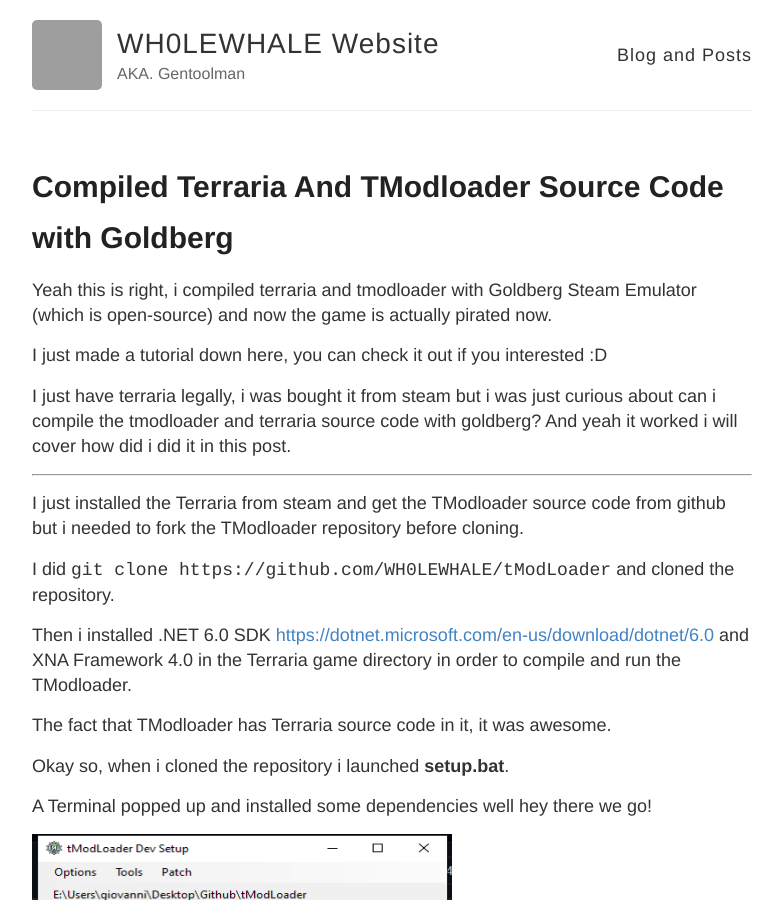
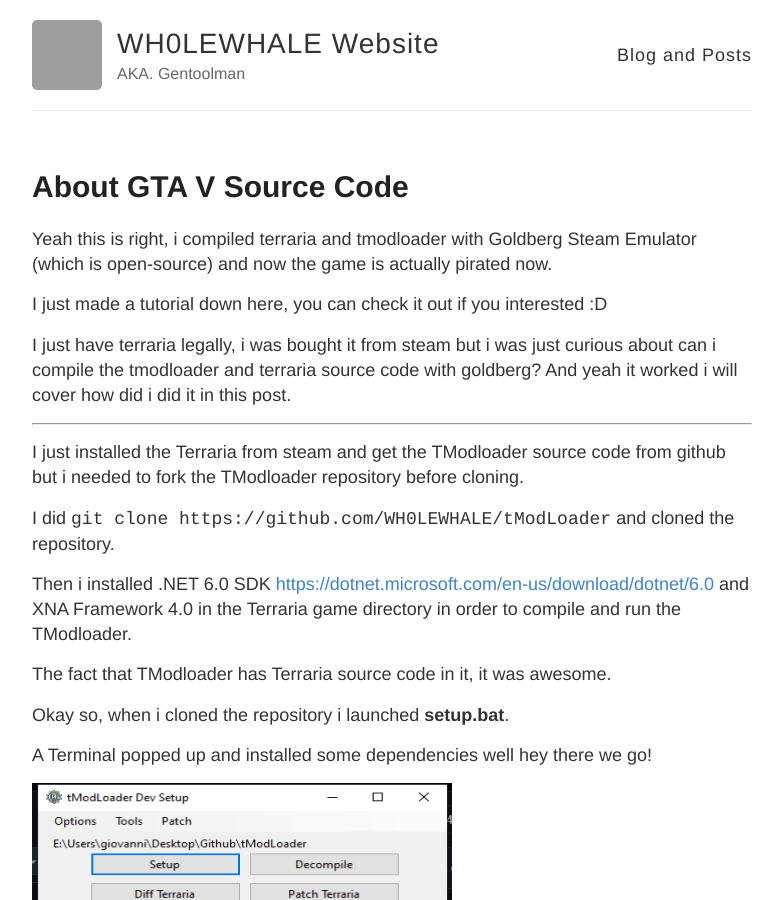
Before and after one commit to AnomaliesGentoolman/AnomaliesGentoolman.github.io, a Jekyll site: the page built from _posts/2024-2-7-compiled-terraria.md, in a window 1280 px wide and 900 px high. Shown: the whole window, without its empty margins (248-1031 px from the left). Built offline with Jekyll 4.4.1, drawn with Linux system fonts in a browser that asks for light colours; grey boxes are pictures that could not be loaded.

Commit message:
Update 2024-2-7-compiled-terraria.md

```diff
--- a/_posts/2024-2-7-compiled-terraria.md
+++ b/_posts/2024-2-7-compiled-terraria.md
@@ -1,7 +1,6 @@
 ---
 layout: post
-title: Compiled Terraria And TModloader Source Code with Goldberg
-description: Compiled Terraria and Tmodloader with Goldberg Steam Emulator
+title: About GTA V Source Code
 tags: terraria tmodloader goldberg
 ---
 
```
